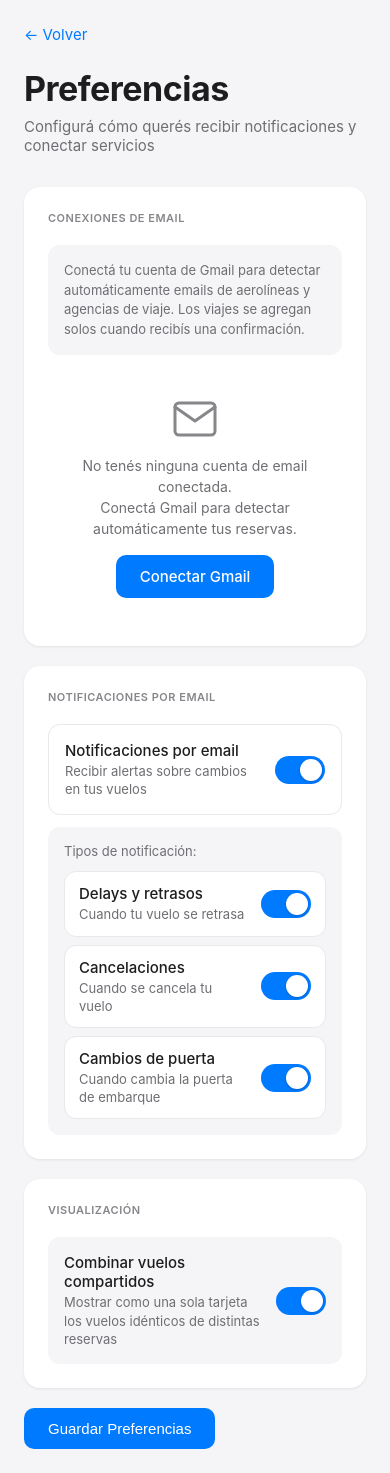
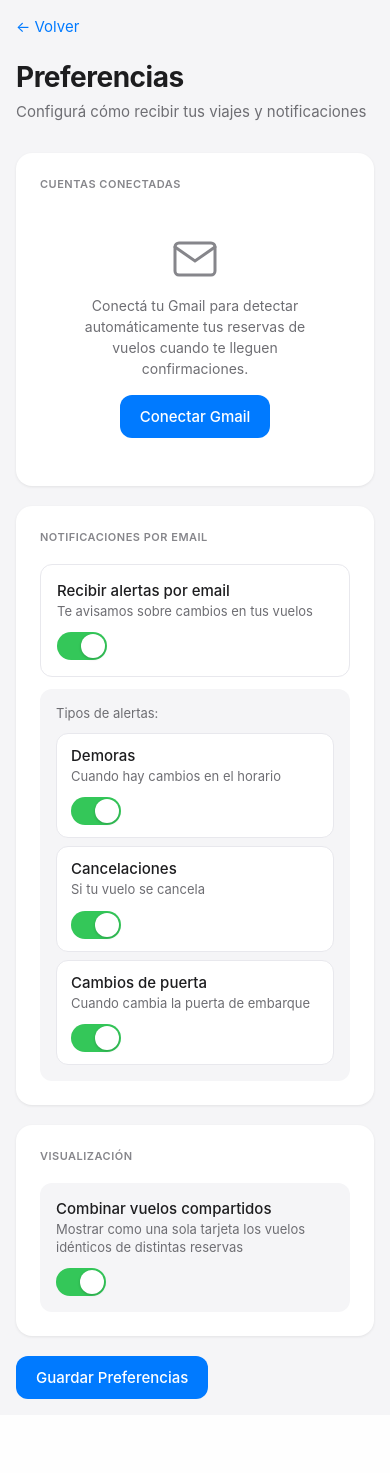
Before and after one commit to andygamberg/mi-agente-viajes, a Flask app: page /preferencias in a window 390 px wide. After the commit the page ends 1399 px from the top, so only its background shows below. Run offline with Flask 3, Linux system fonts and the light colour scheme; the visitor is signed in with stand-in values (Sample User, id 1); data that the repository does not hold is empty.

Commit message:
MVP14f: Fix multi-cuenta Gmail + UI design system

```diff
--- a/templates/preferencias.html
+++ b/templates/preferencias.html
@@ -24,6 +24,7 @@
             --border: #D2D2D7;
             --border-light: #E8E8ED;
             --radius: 12px;
+            --transition: all 0.2s ease;
         }
 
         body {
@@ -194,44 +195,48 @@
             left: 0;
             right: 0;
             bottom: 0;
-            background-color: var(--border);
-            transition: 0.3s;
+            background-color: #E5E5EA;
+            transition: var(--transition);
             border-radius: 28px;
         }
 
         .toggle-slider:before {
             position: absolute;
             content: "";
-            height: 22px;
-            width: 22px;
-            left: 3px;
-            bottom: 3px;
+            height: 24px;
+            width: 24px;
+            left: 2px;
+            bottom: 2px;
             background-color: white;
-            transition: 0.3s;
+            transition: var(--transition);
             border-radius: 50%;
             box-shadow: 0 1px 3px rgba(0,0,0,0.2);
         }
 
         .toggle-switch input:checked + .toggle-slider {
-            background-color: var(--accent);
+            background-color: var(--success);
         }
 
         .toggle-switch input:checked + .toggle-slider:before {
             transform: translateX(22px);
         }
 
+        /* Buttons */
         .btn {
-            display: inline-block;
-            padding: 12px 24px;
-            background: var(--accent);
-            color: white;
-            border-radius: 10px;
-            text-decoration: none;
+            display: inline-flex;
+            align-items: center;
+            justify-content: center;
+            padding: 12px 20px;
             font-size: 15px;
             font-weight: 500;
             border: none;
+            border-radius: var(--radius);
             cursor: pointer;
-            transition: background 0.2s;
+            transition: var(--transition);
+            font-family: inherit;
+            text-decoration: none;
+            background: var(--accent);
+            color: white;
         }
 
         .btn:hover {
@@ -392,78 +420,83 @@
 
         .sender-item {
             display: flex;
+            justify-content: space-between;
             align-items: center;
-            justify-content: space-between;
-            padding: 10px 14px;
+            padding: 12px 16px;
             background: var(--bg);
-            border-radius: 8px;
+            border-radius: 10px;
             margin-bottom: 8px;
-            font-size: 14px;
-        }
-
-        .sender-item:last-child {
-            margin-bottom: 0;
+            font-size: 15px;
         }
 
         .sender-item code {
             font-family: 'SF Mono', Monaco, monospace;
-            background: white;
-            padding: 2px 8px;
-            border-radius: 4px;
-            font-size: 13px;
+            font-size: 14px;
+            font-weight: 500;
         }
 
+        /* Add sender form - mismo patrón que add-form de perfil.html */
         .sender-form {
             display: flex;
-            gap: 10px;
+            gap: 8px;
         }
 
         .sender-form input {
             flex: 1;
             padding: 10px 14px;
             border: 1px solid var(--border);
-            border-radius: 8px;
+            border-radius: var(--radius);
             font-size: 14px;
+            font-family: inherit;
+            transition: var(--transition);
         }
 
         .sender-form input:focus {
             outline: none;
             border-color: var(--accent);
+            box-shadow: 0 0 0 3px rgba(0, 122, 255, 0.1);
         }
 
-        .examples-box {
-            background: #FFFBEB;
-            border: 1px solid #FDE68A;
-            border-radius: 8px;
-            padding: 12px 14px;
-            margin-bottom: 16px;
+        .sender-form input::placeholder {
+            color: var(--text-muted);
         }
 
-        .examples-box p {
-            font-size: 12px;
-            color: #92400E;
-            margin-bottom: 6px;
-        }
+        @media (max-width: 480px) {
+            body {
+                padding: 16px;
+            }
 
-        .examples-box code {
-            font-family: 'SF Mono', Monaco, monospace;
-            background: white;
-            padding: 2px 6px;
-            border-radius: 4px;
-            font-size: 12px;
-            margin-right: 8px;
+            .page-header h1 {
+                font-size: 28px;
+            }
+
+            .preference-item {
+                flex-direction: column;
+                align-items: flex-start;
+                gap: 12px;
+            }
+
+            .preference-info {
+                padding-right: 0;
+            }
+
+            .sender-form {
+                flex-direction: column;
+            }
+
+            .sender-form button {
+                width: 100%;
+            }
         }
     </style>
 </head>
 <body>
     <div class="container">
-        <a href="{{ url_for('viajes.index') }}" class="back-link">
-            ← Volver
-        </a>
+        <a href="{{ url_for('viajes.index') }}" class="back-link">← Volver</a>
 
         <div class="page-header">
             <h1>Preferencias</h1>
-            <p>Configurá cómo querés recibir notificaciones y conectar servicios</p>
+            <p>Configurá cómo recibir tus viajes y notificaciones</p>
         </div>
 
         {% with messages = get_flashed_messages(with_categories=true) %}
@@ -474,13 +507,9 @@
             {% endif %}
         {% endwith %}
 
-        <!-- MVP14: Conexiones de Email -->
+        <!-- Gmail Connections -->
         <div class="card">
-            <div class="card-title">Conexiones de Email</div>
-
-            <div class="section-help">
-                <p>Conectá tu cuenta de Gmail para detectar automáticamente emails de aerolíneas y agencias de viaje. Los viajes se agregan solos cuando recibís una confirmación.</p>
-            </div>
+            <div class="card-title">Cuentas conectadas</div>
 
             {% if gmail_connections %}
                 <ul class="connection-list">
@@ -489,21 +518,21 @@
                         <div class="connection-info">
                             <div class="connection-icon">
                                 <svg viewBox="0 0 24 24" fill="none">
-                                    <path d="M20 4H4C2.9 4 2 4.9 2 6V18C2 19.1 2.9 20 4 20H20C21.1 20 22 19.1 22 18V6C22 4.9 21.1 4 20 4Z" stroke="#EA4335" stroke-width="2" stroke-linecap="round" stroke-linejoin="round"/>
-                                    <path d="M22 6L12 13L2 6" stroke="#EA4335" stroke-width="2" stroke-linecap="round" stroke-linejoin="round"/>
+                                    <path d="M20 4H4C2.9 4 2 4.9 2 6V18C2 19.1 2.9 20 4 20H20C21.1 20 22 19.1 22 18V6C22 4.9 21.1 4 20 4Z" stroke="#EA4335" stroke-width="1.5"/>
+                                    <path d="M22 6L12 13L2 6" stroke="#EA4335" stroke-width="1.5" stroke-linecap="round"/>
                                 </svg>
                             </div>
                             <div>
                                 <div class="connection-email">{{ conn.email }}</div>
                                 <div class="connection-status">
-                                    <svg viewBox="0 0 24 24" fill="none" stroke="currentColor" stroke-width="3">
-                                        <path d="M20 6L9 17l-5-5"/>
+                                    <svg viewBox="0 0 24 24" fill="none" stroke="currentColor" stroke-width="2">
+                                        <path d="M20 6L9 17L4 12"/>
                                     </svg>
                                     Conectado
                                 </div>
                             </div>
                         </div>
-                        <form method="POST" action="{{ url_for('gmail_oauth.desconectar_gmail_by_id', connection_id=conn.id) }}" style="margin: 0;">
+                        <form method="POST" action="{{ url_for('gmail_oauth.desconectar_gmail_by_id', connection_id=conn.id) }}">
                             <button type="submit" class="btn btn-danger">Desconectar</button>
                         </form>
                     </li>
@@ -511,21 +540,20 @@
                 </ul>
 
                 <div class="actions-row">
-                    <a href="{{ url_for('gmail_oauth.conectar_gmail') }}" class="btn btn-secondary btn-small">
-                        + Conectar otra cuenta
-                    </a>
+                    <a href="{{ url_for('gmail_oauth.conectar_gmail') }}" class="btn btn-secondary btn-small">Agregar otra cuenta</a>
                 </div>
 
-                <!-- MVP14e: Remitentes de confianza -->
+                <!-- Sección de remitentes de confianza -->
                 <div class="senders-section">
                     <div class="senders-title">Remitentes de confianza</div>
                     <p class="senders-help">
-                        Detectamos automáticamente emails de <strong>aerolíneas</strong> (LATAM, American, etc.) y <strong>agencias online</strong> (Despegar, Booking, etc.).<br><br>
+                        Detectamos automáticamente <strong>aerolíneas</strong> (LATAM, American, etc.)
+                        y <strong>agencias online</strong> (Despegar, Booking, etc.).<br><br>
                         Si tu agente de viajes o empresa te envía confirmaciones desde otro email, agregalos acá para que también se detecten:
                     </p>
 
-                    <div class="examples-box">
-                        <p>📧 Ejemplos de qué agregar:</p>
+                    <div class="example-box">
+                        <div class="label">Ejemplos de qué agregar:</div>
                         <code>marta@miagencia.com</code> <code>@tuempresa.com.ar</code>
                     </div>
 
@@ -553,45 +581,44 @@
                 <div class="empty-state">
                     <div class="empty-state-icon">
                         <svg viewBox="0 0 24 24" fill="none" stroke="currentColor" stroke-width="1.5">
-                            <path d="M20 4H4C2.9 4 2 4.9 2 6V18C2 19.1 2.9 20 4 20H20C21.1 20 22 19.1 22 18V6C22 4.9 21.1 4 20 4Z" stroke-linecap="round" stroke-linejoin="round"/>
-                            <path d="M22 6L12 13L2 6" stroke-linecap="round" stroke-linejoin="round"/>
+                            <path d="M20 4H4C2.9 4 2 4.9 2 6V18C2 19.1 2.9 20 4 20H20C21.1 20 22 19.1 22 18V6C22 4.9 21.1 4 20 4Z"/>
+                            <path d="M22 6L12 13L2 6" stroke-linecap="round"/>
                         </svg>
                     </div>
-                    <p>No tenés ninguna cuenta de email conectada.<br>Conectá Gmail para detectar automáticamente tus reservas.</p>
-                    <a href="{{ url_for('gmail_oauth.conectar_gmail') }}" class="btn">
-                        Conectar Gmail
-                    </a>
+                    <p>Conectá tu Gmail para detectar automáticamente tus reservas de vuelos cuando te lleguen confirmaciones.</p>
+                    <a href="{{ url_for('gmail_oauth.conectar_gmail') }}" class="btn">Conectar Gmail</a>
                 </div>
             {% endif %}
         </div>
 
+        <!-- Notification Preferences -->
         <form method="POST" action="{{ url_for('viajes.update_preferences') }}">
             <div class="card">
-                <div class="card-title">Notificaciones por Email</div>
+                <div class="card-title">Notificaciones por email</div>
 
                 <div class="preference-item master">
                     <div class="preference-info">
-                        <div class="preference-label">Notificaciones por email</div>
-                        <div class="preference-description">Recibir alertas sobre cambios en tus vuelos</div>
+                        <div class="preference-label">Recibir alertas por email</div>
+                        <div class="preference-description">Te avisamos sobre cambios en tus vuelos</div>
                     </div>
                     <label class="toggle-switch">
                         <input type="checkbox" name="notif_email_master" id="masterToggle"
-                               {% if current_user.notif_email_master %}checked{% endif %}
-                               onchange="toggleSubPreferences(this)">
+                               onchange="toggleSubPreferences(this)"
+                               {% if current_user.notif_email_master %}checked{% endif %}>
                         <span class="toggle-slider"></span>
                     </label>
                 </div>
 
                 <div class="sub-preferences" id="subPreferences">
-                    <div class="sub-preferences-label">Tipos de notificación:</div>
+                    <div class="sub-preferences-label">Tipos de alertas:</div>
 
                     <div class="preference-item sub-item">
                         <div class="preference-info">
-                            <div class="preference-label">Delays y retrasos</div>
-                            <div class="preference-description">Cuando tu vuelo se retrasa</div>
+                            <div class="preference-label">Demoras</div>
+                            <div class="preference-description">Cuando hay cambios en el horario</div>
                         </div>
                         <label class="toggle-switch">
-                            <input type="checkbox" name="notif_delay" class="sub-toggle"
+                            <input type="checkbox" name="notif_delay"
                                    {% if current_user.notif_delay %}checked{% endif %}>
                             <span class="toggle-slider"></span>
                         </label>
@@ -600,10 +627,10 @@
                     <div class="preference-item sub-item">
                         <div class="preference-info">
                             <div class="preference-label">Cancelaciones</div>
-                            <div class="preference-description">Cuando se cancela tu vuelo</div>
+                            <div class="preference-description">Si tu vuelo se cancela</div>
                         </div>
                         <label class="toggle-switch">
-                            <input type="checkbox" name="notif_cancelacion" class="sub-toggle"
+                            <input type="checkbox" name="notif_cancelacion"
                                    {% if current_user.notif_cancelacion %}checked{% endif %}>
                             <span class="toggle-slider"></span>
                         </label>
```
Also changed, not shown: other parts of templates/preferencias.html (+43 -20 lines), blueprints/gmail_oauth.py (+53 -97 lines), blueprints/gmail_webhook.py (+34 -17 lines).
